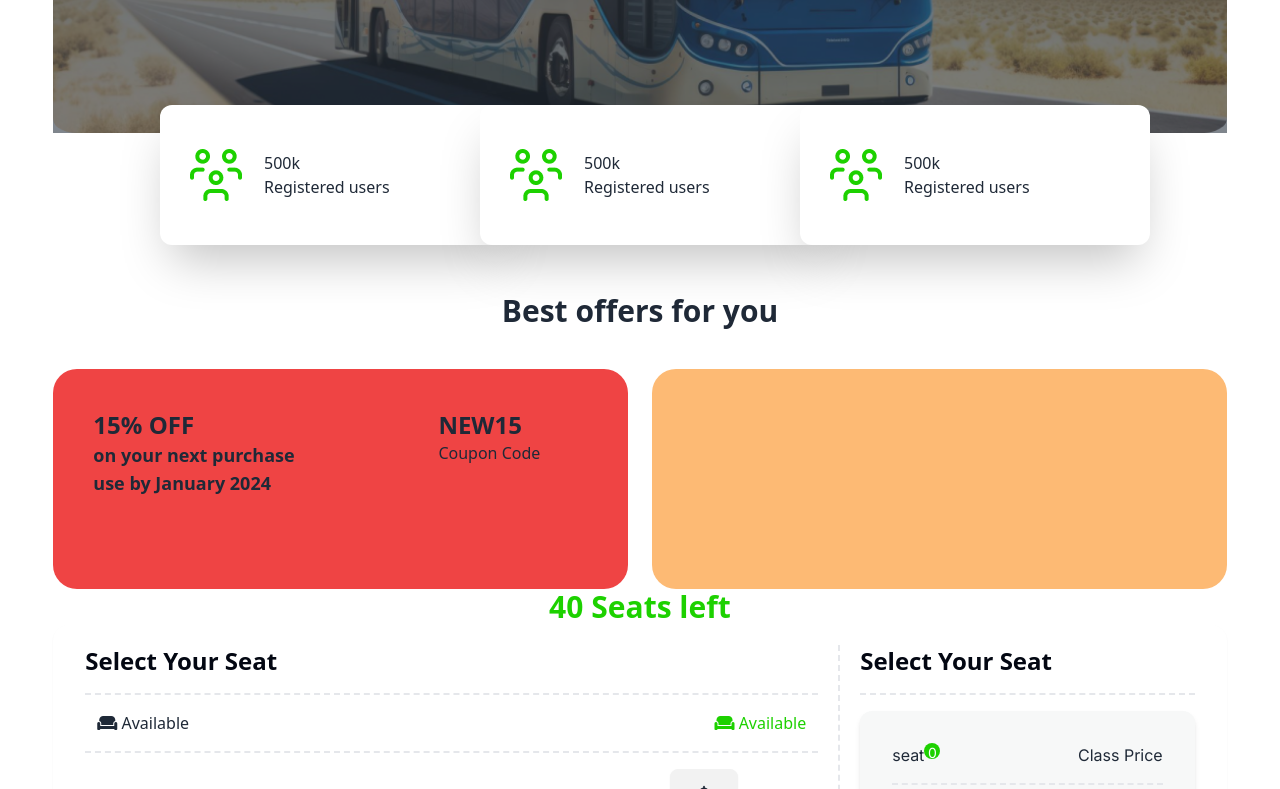
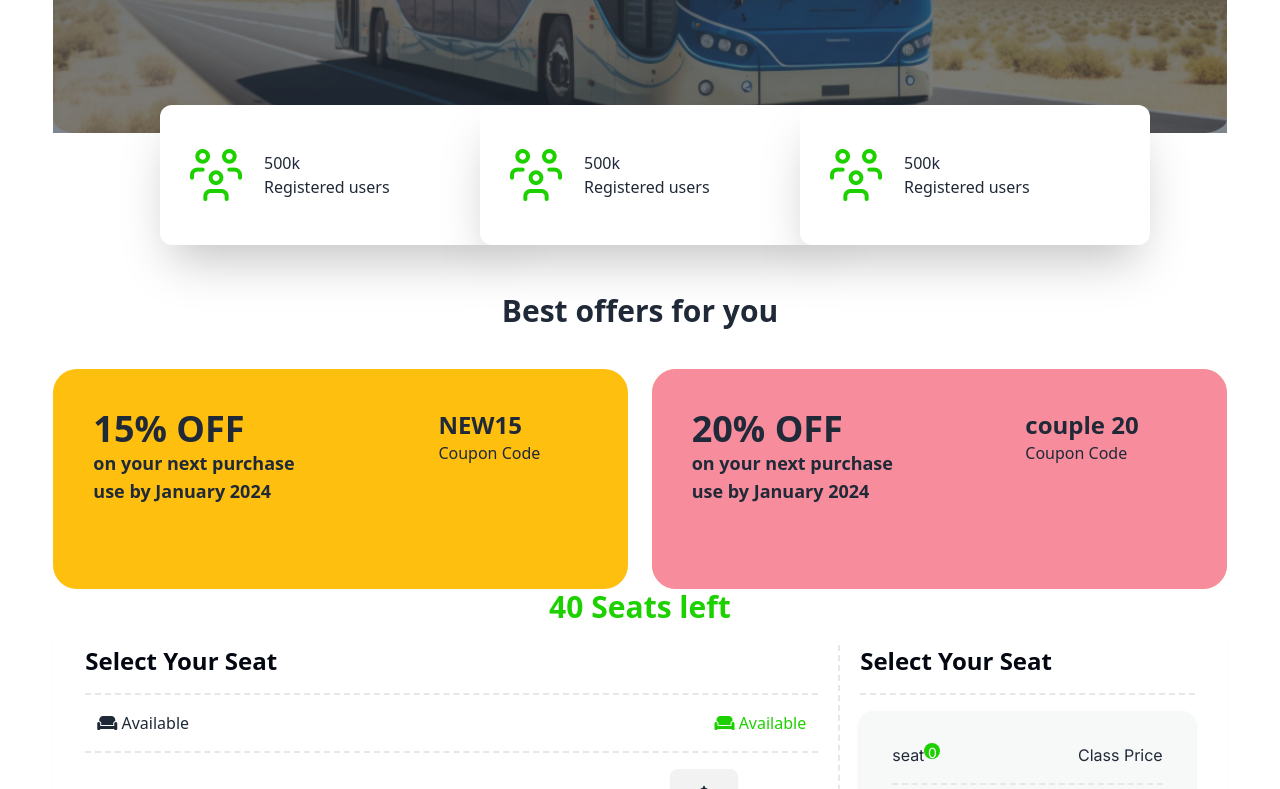
Before and after one commit to TanzidAnan/Takatin-with-dom, a plain HTML site: page index.html in a window 1280 px wide. Shown: the part 511-1300 px from the top of the page. Drawn offline with nearby package versions, Linux system fonts and the light colour scheme.

Commit message:
discount section done

```diff
--- a/index.html
+++ b/index.html
@@ -136,9 +136,9 @@
         <section class="w-11/12 mx-auto mt-12">
             <h2 class="text-3xl font-extrabold text-center">Best offers for you</h2>
             <div class="flex justify-between mt-10">
-                <div class="w-[575px] bg-red-500 h-[220px] rounded-3xl p-10 flex justify-between">
+                <div class="w-[575px] bg-[#FFBF0F] h-[220px] rounded-3xl p-10 flex justify-between">
                     <div class="">
-                        <h1 class="text-2xl font-extrabold">15% OFF </h1>
+                        <h1 class="text-4xl font-extrabold">15% OFF </h1>
                         <p class="text-lg font-semibold">on your next purchase</p>
                         <p class="text-lg font-semibold">use by January 2024</p>
                     </div>
@@ -148,7 +148,17 @@
                     </div>
                 </div>
                 <div class="w-[575px] bg-orange-300 h-[220px] rounded-3xl">
-
+                    <div class="w-[575px] bg-[#F78C9C] h-[220px] rounded-3xl p-10 flex justify-between">
+                        <div class="">
+                            <h1 class="text-4xl font-extrabold">20% OFF </h1>
+                            <p class="text-lg font-semibold">on your next purchase</p>
+                            <p class="text-lg font-semibold">use by January 2024</p>
+                        </div>
+                        <div class="pr-12">
+                            <h1 class="text-2xl font-extrabold">couple 20</h1>
+                            <p>Coupon Code</p>
+                        </div>
+                    </div>
                 </div>
             </div>
         </section>
```
